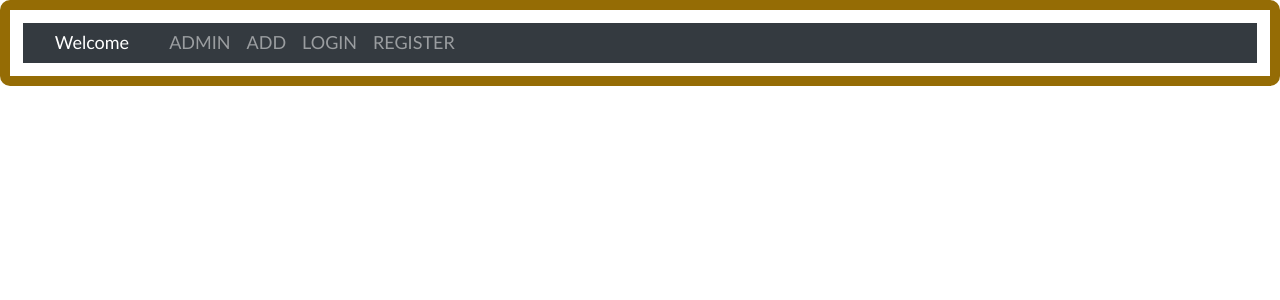
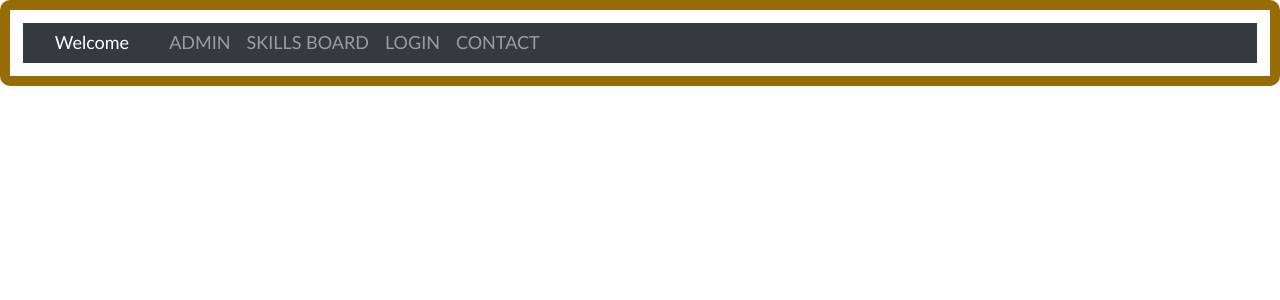
Before and after one commit to sandhya1506/myskillswapproject, a Django app: page / in a window 1280 px wide. Shown: the top 300 px of the page. Run offline with Django 5.2, Linux system fonts and the light colour scheme.

Commit message:
updated settings and base. added a js file under static.

```diff
--- a/skillswap/settings.py
+++ b/skillswap/settings.py
@@ -15,8 +15,10 @@ from pathlib import Path
 # Build paths inside the project like this: BASE_DIR / 'subdir'.
 BASE_DIR = Path(__file__).resolve().parent.parent
 TEMPLATES_DIR = BASE_DIR/'templates'
-STATIC_DIR = BASE_DIR/'statics'
+STATIC_DIR = BASE_DIR/'static'
 MEDIA_DIR = BASE_DIR/'media'
+print(BASE_DIR)
+print (STATIC_DIR)
 
 # Quick-start development settings - unsuitable for production
 # See https://docs.djangoproject.com/en/5.2/howto/deployment/checklist/
@@ -131,7 +133,7 @@ USE_TZ = True
 # https://docs.djangoproject.com/en/5.2/howto/static-files/
 
 STATIC_URL = 'static/'
-STATICFILES_DIR = [STATIC_DIR]
+STATICFILES_DIRS = [STATIC_DIR]
 
 #MEDIA
 MEDIA_ROOT = MEDIA_DIR
--- /dev/null
+++ b/static/skills.js
@@ -0,0 +1,3 @@
+function myFunction() {
+    alert("Hello from a static file!");
+  }
--- a/templates/base.html
+++ b/templates/base.html
@@ -1,3 +1,5 @@
+{% load static %}
+
 <!DOCTYPE html>
 <html lang="en">
 <head>
@@ -12,7 +14,11 @@
   <meta charset="utf-8">
   <meta name="viewport" content="width=device-width, initial-scale=1">
   <link rel="stylesheet" href="https://cdn.jsdelivr.net/npm/bootstrap@4.6.2/dist/css/bootstrap.min.css" crossorigin="anonymous">
-  <link rel="stylesheet" href="index.css">
+  <link rel="stylesheet" href="{% static 'index.css' %}">
+  <script src="{% static 'skills.js' %}" defer></script>
+
+
+
   <style>
     tr {
 
@@ -57,9 +63,9 @@
     </ul>
     <ul class="navbar-nav">
       <li class="nav-item ">
-        <a class="nav-link" href="{% url 'skills:addSkills' %}">ADD </a>
+        <a class="nav-link" href="{% url 'skills:skillboard' %}">SKILLS BOARD </a>
       </li>
-  </ul>
+    </ul>
 
 
       {% if user.is_authenticated %}
@@ -71,14 +77,14 @@
      {% else %}
       <ul class="navbar-nav">
           <li class="nav-item ">
-            <a class="nav-link" href="#}">LOGIN</a>
+            <a class="nav-link" href="#">LOGIN</a>
           </li>
       </ul>
      {% endif %}
 
      <ul class="navbar-nav">
       <li class="nav-item ">
-        <a class="nav-link" href="#">REGISTER</a>
+        <a class="nav-link" href={% url 'contactapp:contact_index' %}>CONTACT</a>
       </li>
     </ul>
 
```
